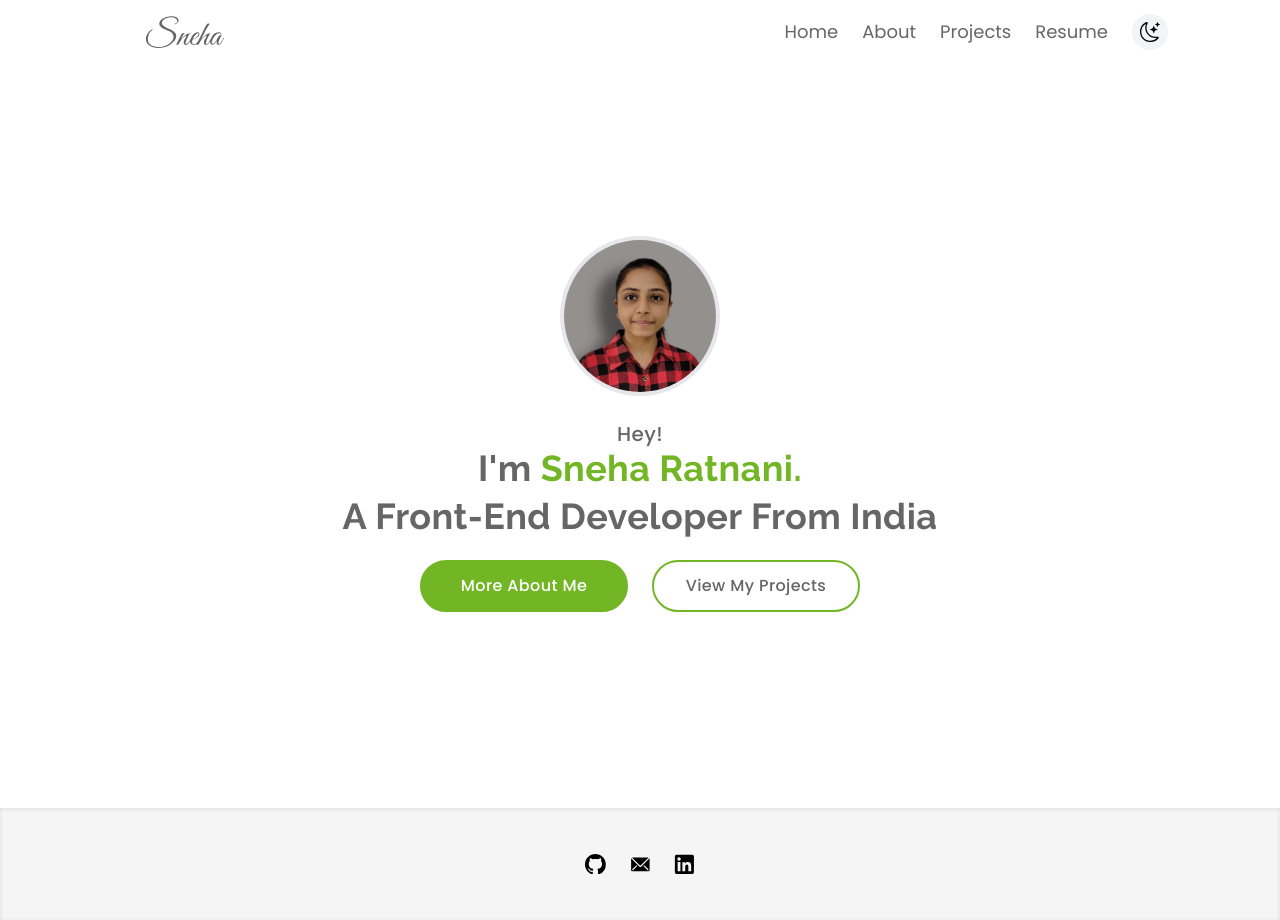
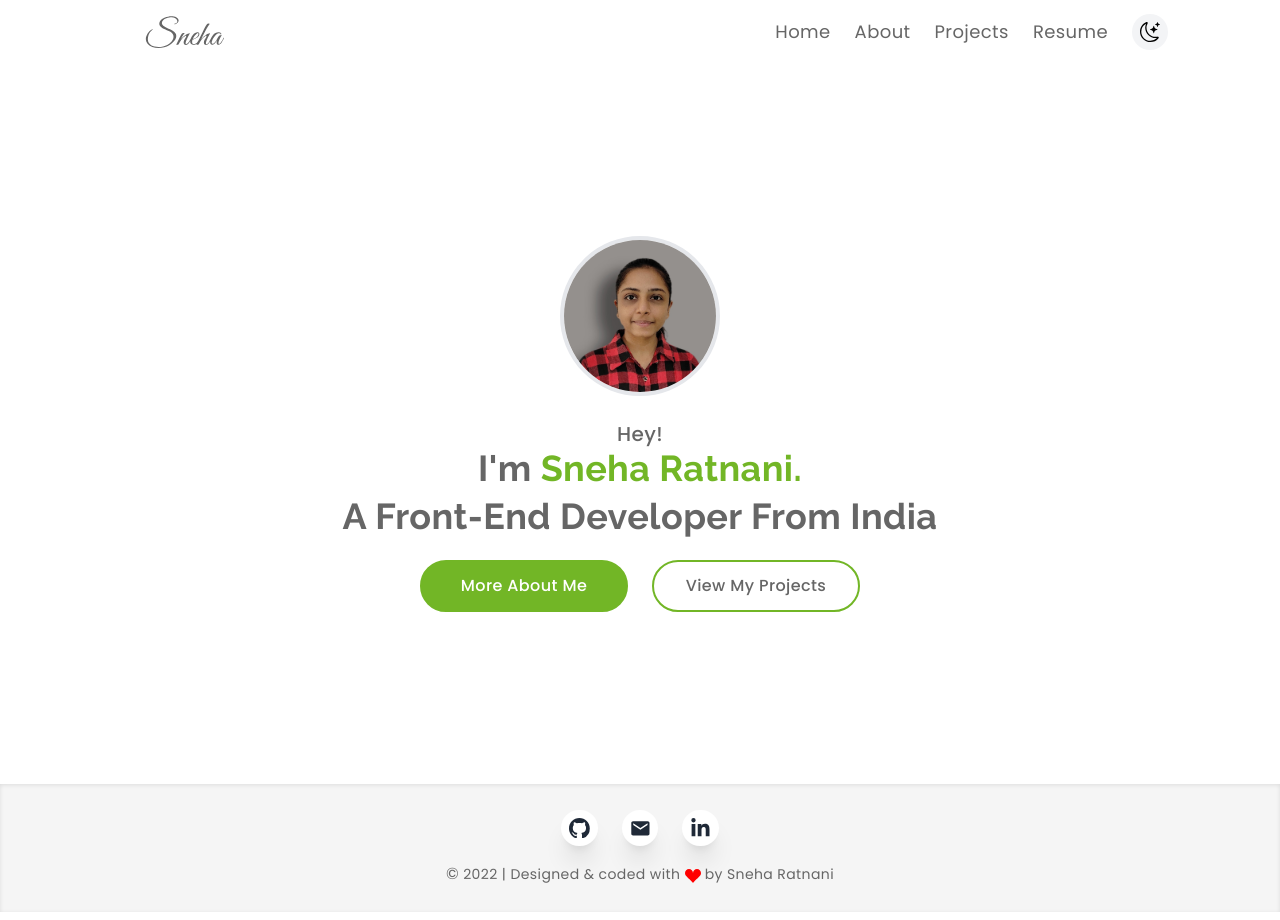
Before and after one commit to sneharatnani/portfolio-site, a React (Create React App) app: page / in a window 1280 px wide. Built offline with nearby package versions, Linux system fonts and the light colour scheme.

Commit message:
add social media icons in footer

```diff
--- a/src/App.js
+++ b/src/App.js
@@ -9,7 +9,7 @@ import About from "./pages/About.js";
 function App() {
   const { theme } = useContext(ThemeContext);
   return (
-    <div className={`${theme} font-poppins font-normal`}>
+    <div className={`${theme} font-poppins font-normal tracking-wide`}>
       <div className="dark:bg-gray-900">
         <Navbar />
         <Routes>
--- a/src/components/Footer.js
+++ b/src/components/Footer.js
@@ -1,17 +1,23 @@
 import Github from "./Github.js";
 import Linkedin from "./Linkedin.js";
 import Mail from "./Mail.js";
+import heart from "../assets/icons/heart.svg";
 
 export default function Footer() {
   const currentYear = () => new Date().getFullYear();
 
   return (
-    <footer className="h-28 bg-offWhite shadow-3xl">
-      <div className="flex items-center h-[inherit] justify-center mt-6 gap-6">
+    <footer className="flex items-center gap-4 justify-center flex-col h-32 bg-offWhite dark:bg-gray-800 shadow-3xl px-4">
+      <div className="flex gap-6">
         <Github />
         <Mail />
         <Linkedin />
       </div>
+      <p className="text-lightGrey dark:text-gray-300/80 text-center text-sm">
+        <span className="text-base">©</span> {currentYear()} | Designed & coded
+        with <img src={heart} alt="red heart" className="inline" /> by Sneha
+        Ratnani
+      </p>
     </footer>
   );
 }
--- a/src/components/Github.js
+++ b/src/components/Github.js
@@ -1,6 +1,12 @@
 export default function Github() {
   return (
+    <a
+      href="https://github.com/sneharatnani"
+      target="_blank"
+      className="bg-white dark:bg-gray-600 dark:shadow-gray-500/40 p-2 rounded-full shadow-xl group"
+    >
       <svg
+        className="fill-gray-800 dark:fill-white group-hover:fill-green dark:group-hover:fill-mustard"
         xmlns="http://www.w3.org/2000/svg"
         aria-hidden="true"
         role="img"
@@ -10,11 +16,11 @@ export default function Github() {
         viewBox="0 0 24 24"
       >
         <path
-        fill="currentColor"
           fillRule="evenodd"
           d="M12 0C5.37 0 0 5.37 0 12c0 5.31 3.435 9.795 8.205 11.385c.6.105.825-.255.825-.57c0-.285-.015-1.23-.015-2.235c-3.015.555-3.795-.735-4.035-1.41c-.135-.345-.72-1.41-1.23-1.695c-.42-.225-1.02-.78-.015-.795c.945-.015 1.62.87 1.845 1.23c1.08 1.815 2.805 1.305 3.495.99c.105-.78.42-1.305.765-1.605c-2.67-.3-5.46-1.335-5.46-5.925c0-1.305.465-2.385 1.23-3.225c-.12-.3-.54-1.53.12-3.18c0 0 1.005-.315 3.3 1.23c.96-.27 1.98-.405 3-.405s2.04.135 3 .405c2.295-1.56 3.3-1.23 3.3-1.23c.66 1.65.24 2.88.12 3.18c.765.84 1.23 1.905 1.23 3.225c0 4.605-2.805 5.625-5.475 5.925c.435.375.81 1.095.81 2.22c0 1.605-.015 2.895-.015 3.3c0 .315.225.69.825.57A12.02 12.02 0 0 0 24 12c0-6.63-5.37-12-12-12Z"
           clipRule="evenodd"
         />
       </svg>
+    </a>
   );
 }
--- a/src/components/Linkedin.js
+++ b/src/components/Linkedin.js
@@ -1,20 +1,21 @@
 export default function Linkedin() {
   return (
-    <svg
-      xmlns="http://www.w3.org/2000/svg"
-      aria-hidden="true"
-      role="img"
-      width="1.3em"
-      height="1.3em"
-      preserveAspectRatio="xMidYMid meet"
-      viewBox="0 0 24 24"
+    <a
+      href="https://www.linkedin.com/in/sneha-ratnani-083319224/"
+      target="_blank"
+      className="bg-white dark:bg-gray-600 dark:shadow-gray-500/40 p-2 rounded-full shadow-xl group"
     >
-      <path
-        fill="currentColor"
-        fillRule="evenodd"
-        d="M1 2.838A1.838 1.838 0 0 1 2.838 1H21.16A1.837 1.837 0 0 1 23 2.838V21.16A1.838 1.838 0 0 1 21.161 23H2.838A1.838 1.838 0 0 1 1 21.161V2.838Zm8.708 6.55h2.979v1.496c.43-.86 1.53-1.634 3.183-1.634c3.169 0 3.92 1.713 3.92 4.856v5.822h-3.207v-5.106c0-1.79-.43-2.8-1.522-2.8c-1.515 0-2.145 1.089-2.145 2.8v5.106H9.708V9.388Zm-5.5 10.403h3.208V9.25H4.208v10.54ZM7.875 5.812a2.063 2.063 0 1 1-4.125 0a2.063 2.063 0 0 1 4.125 0Z"
-        clipRule="evenodd"
-      />
-    </svg>
+      <svg
+        className="fill-gray-800 dark:fill-white group-hover:fill-green dark:group-hover:fill-mustard"
+        stroke="currentColor"
+        stroke-width="0"
+        viewBox="0 0 448 512"
+        height="1.3em"
+        width="1.3em"
+        xmlns="http://www.w3.org/2000/svg"
+      >
+        <path d="M100.28 448H7.4V148.9h92.88zM53.79 108.1C24.09 108.1 0 83.5 0 53.8a53.79 53.79 0 0 1 107.58 0c0 29.7-24.1 54.3-53.79 54.3zM447.9 448h-92.68V302.4c0-34.7-.7-79.2-48.29-79.2-48.29 0-55.69 37.7-55.69 76.7V448h-92.78V148.9h89.08v40.8h1.3c12.4-23.5 42.69-48.3 87.88-48.3 94 0 111.28 61.9 111.28 142.3V448z"></path>
+      </svg>
+    </a>
   );
 }
--- a/src/components/Mail.js
+++ b/src/components/Mail.js
@@ -1,25 +1,20 @@
 export default function Mail() {
   return (
-    <svg
-      xmlns="http://www.w3.org/2000/svg"
-      aria-hidden="true"
-      role="img"
-      width="1.3em"
-      height="1.3em"
-      preserveAspectRatio="xMidYMid meet"
-      viewBox="0 0 36 36"
+    <a
+      href="mailto:sneharatnani5@gmail.com"
+      className="bg-white dark:bg-gray-600 dark:shadow-gray-500/40 p-2 rounded-full shadow-xl group"
     >
-      <path
-        fill="currentColor"
-        d="M32.33 6a2 2 0 0 0-.41 0h-28a2 2 0 0 0-.53.08l14.45 14.39Z"
-        className="clr-i-solid clr-i-solid-path-1"
-      />
-      <path
-        fill="currentColor"
-        d="m33.81 7.39l-14.56 14.5a2 2 0 0 1-2.82 0L2 7.5a2 2 0 0 0-.07.5v20a2 2 0 0 0 2 2h28a2 2 0 0 0 2-2V8a2 2 0 0 0-.12-.61ZM5.3 28H3.91v-1.43l7.27-7.21l1.41 1.41Zm26.61 0h-1.4l-7.29-7.23l1.41-1.41l7.27 7.21Z"
-        className="clr-i-solid clr-i-solid-path-2"
-      />
-      <path fill="none" d="M0 0h36v36H0z" />
-    </svg>
+      <svg
+        className="fill-gray-800 dark:fill-white group-hover:fill-green dark:group-hover:fill-mustard"
+        stroke="currentColor"
+        strokeWidth="0"
+        viewBox="0 0 512 512"
+        height="1.3em"
+        width="1.3em"
+        xmlns="http://www.w3.org/2000/svg"
+      >
+        <path d="M437.332 80H74.668C51.199 80 32 99.198 32 122.667v266.666C32 412.802 51.199 432 74.668 432h362.664C460.801 432 480 412.802 480 389.333V122.667C480 99.198 460.801 80 437.332 80zM432 170.667L256 288 80 170.667V128l176 117.333L432 128v42.667z"></path>
+      </svg>
+    </a>
   );
 }
--- a/src/components/Navbar.js
+++ b/src/components/Navbar.js
@@ -12,7 +12,7 @@ export default function Navbar() {
     <div className="h-16">
       <Popover
         as="header"
-        className="text-lightGrey fixed w-full dark:text-white dark:shadow-none"
+        className="text-lightGrey bg-white dark:bg-gray-900 fixed w-full dark:text-white dark:shadow-none"
       >
         {({ open, close }) => (
           <>
--- a/src/pages/Home.js
+++ b/src/pages/Home.js
@@ -5,7 +5,7 @@ import Footer from "../components/Footer.js";
 export default function Home() {
   return (
     <>
-      <div className="px-4 tracking-wide text-center h-[90vh] flex capitalize flex-col items-center justify-center text-lightGrey font-medium dark:text-white">
+      <div className="px-4 text-center h-[90vh] flex capitalize flex-col items-center justify-center text-lightGrey font-medium dark:text-white">
         <img
           src={sneha}
           alt="Sneha Ratnani"
```
Also changed, not shown: src/assets/icons/heart.svg (added). Lines whose indentation alone changed are shown as unchanged.
